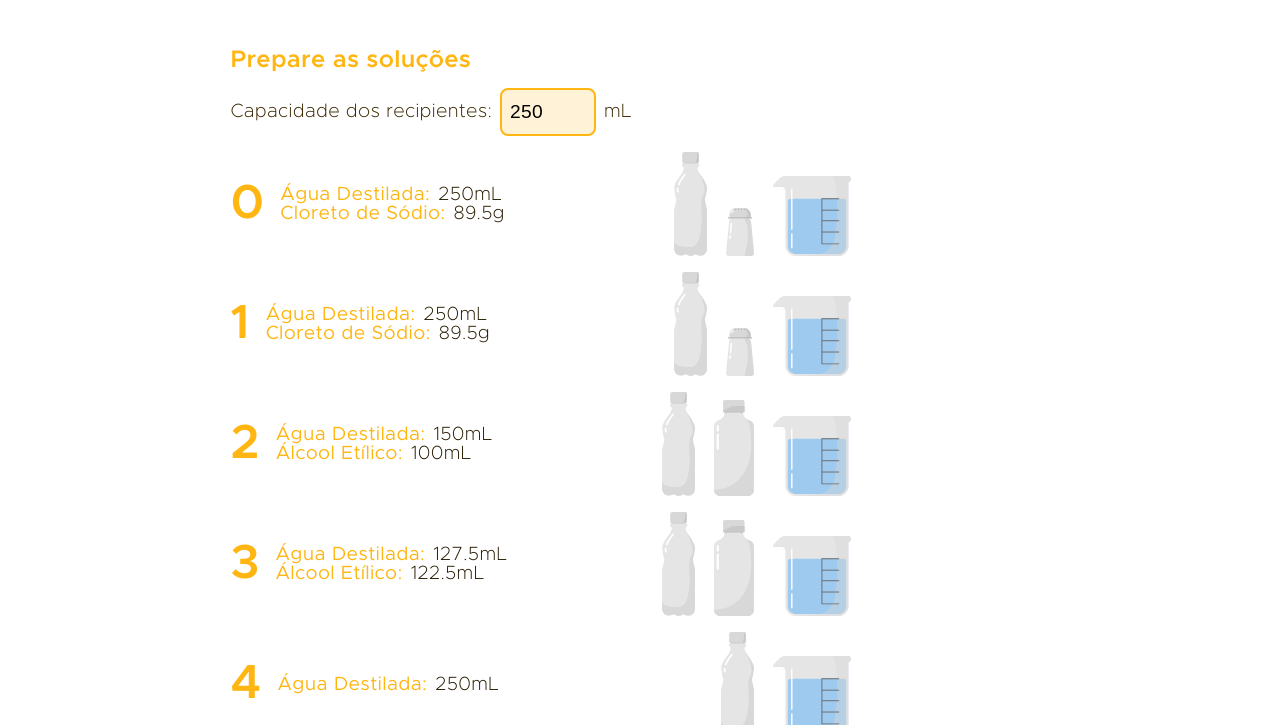
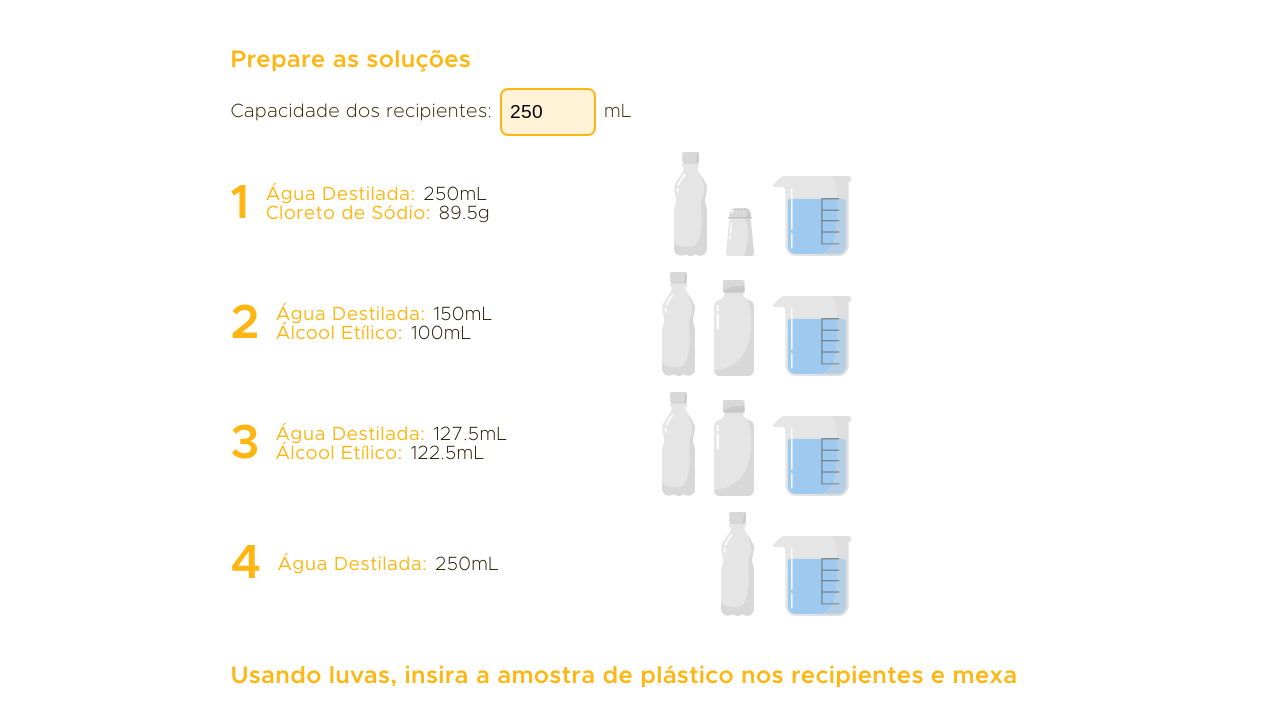
Before and after one commit to valternnalves/plasticos, a plain HTML site: page identificar.html in a window 1280 px wide. Shown: the part 64-789 px from the top of the page. Drawn offline with Linux system fonts and the light colour scheme.

Commit message:
solução zero

```diff
--- a/identificar.html
+++ b/identificar.html
@@ -44,24 +44,6 @@
                 <div id="activity-items-container">
 
                     <ul id="activity-items">
-
-                        <li class="activity-item">
-
-                            <div><p class="activity-item-number">0</p></div>
-                            <div>
-                                <p class="activity-item-material">Água Destilada: <span
-                                        class="activity-item-amount" id="agua-1-value">250mL</span></p>
-                                <p class="activity-item-material">Cloreto de Sódio: <span class="activity-item-amount" id="sal-1-value">89.5g</span></p>
-
-                            </div>
-
-                            <div class="go-right"><div class="activity-image-container-single">
-                                <img class="activity-image-single garrafa" src="img/garrafaagua.svg" alt="garrafa de água">
-                                <img class="activity-image-single saleiro" src="img/sal.svg" alt="saleiro">
-                                <img class="activity-image-single gobele" src="img/gobele.svg" alt="gobelé">
-                            </div></div>
-
-                        </li>
                         <li class="activity-item">
                             <div><p class="activity-item-number">1</p></div>
                             <div>
```
